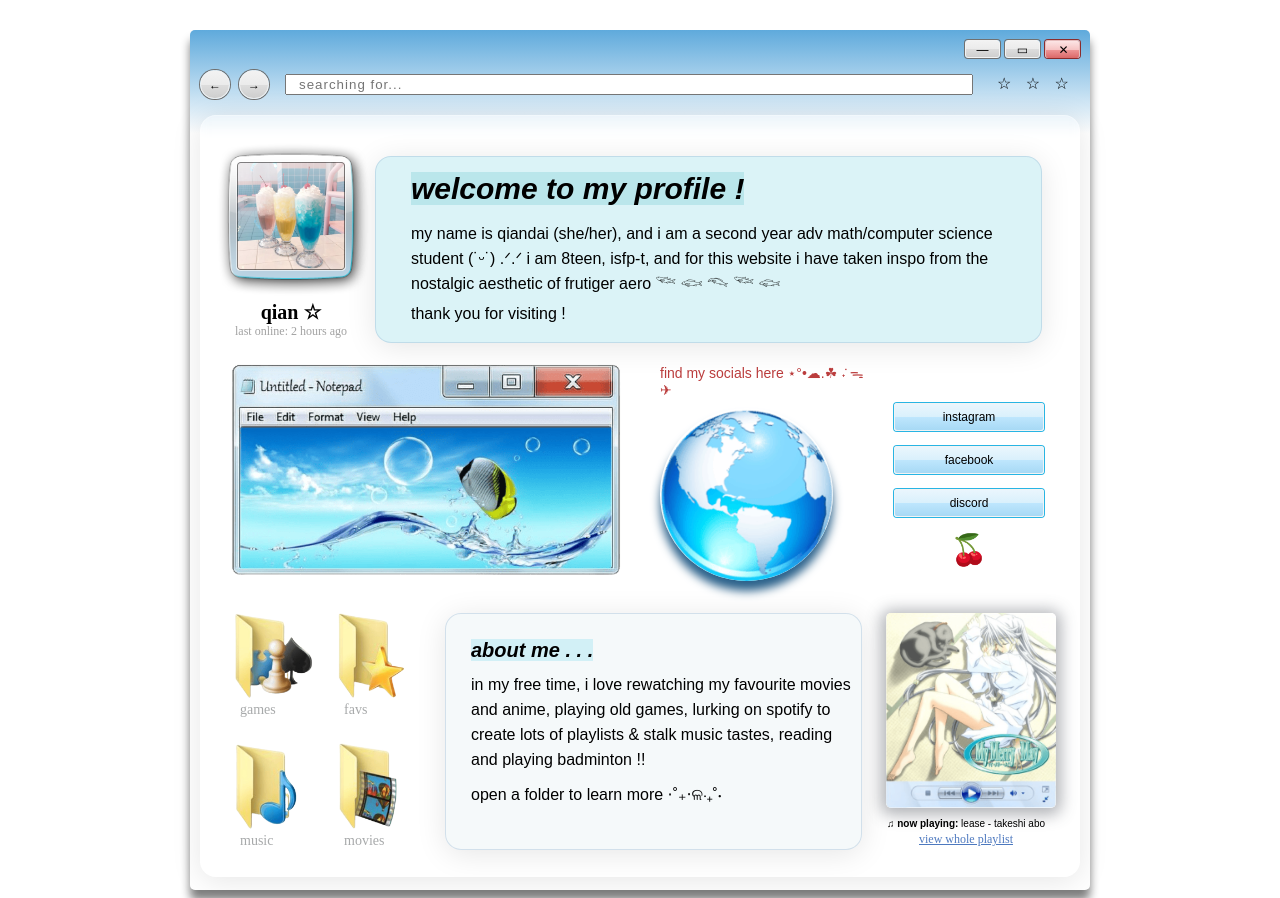
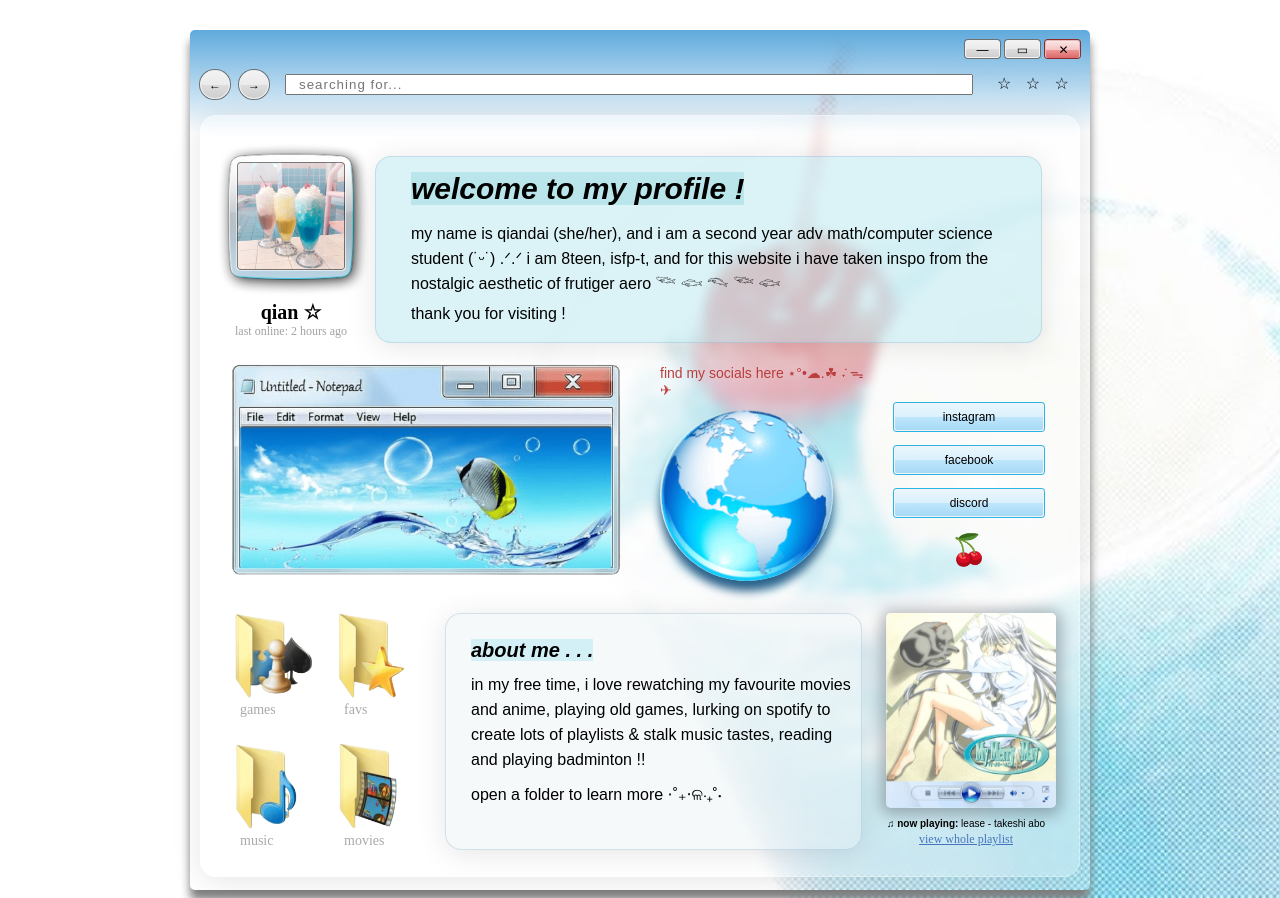
Before and after one commit to qiandaii/about-me-page, a plain HTML site: page index.html in a window 1280 px wide. Drawn offline with Linux system fonts and the light colour scheme.

Commit message:
Update home-page.css

```diff
--- a/stylesheets/home-page.css
+++ b/stylesheets/home-page.css
@@ -1,6 +1,6 @@
 
 body {
-    background-image: url("frutiger-aero/970b16147f43f0c24a57d0bc15e3fffb.jpg");
+    background-image: url("../frutiger-aero/970b16147f43f0c24a57d0bc15e3fffb.jpg");
     background-size: cover;
     animation: transitionIn 1.5s;
 }
```
